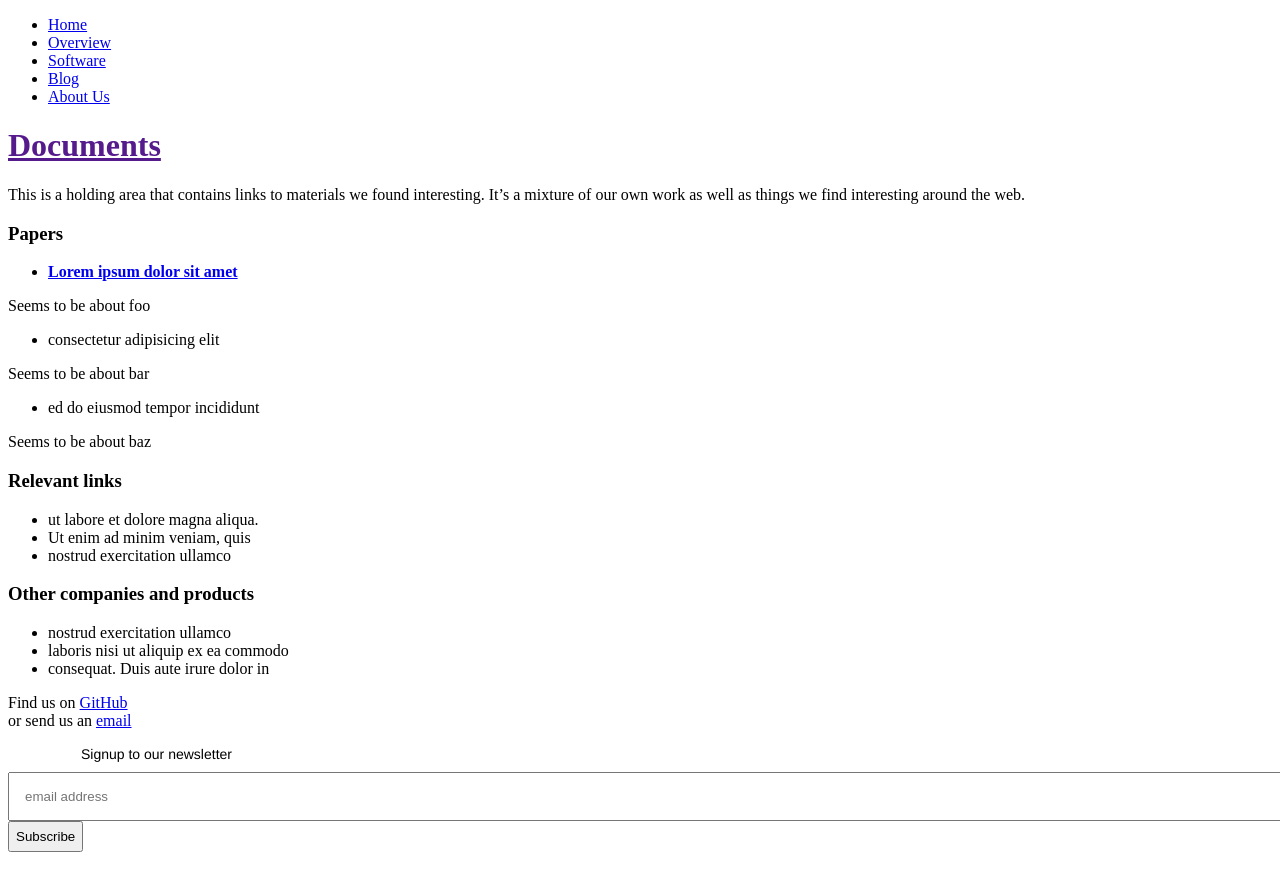
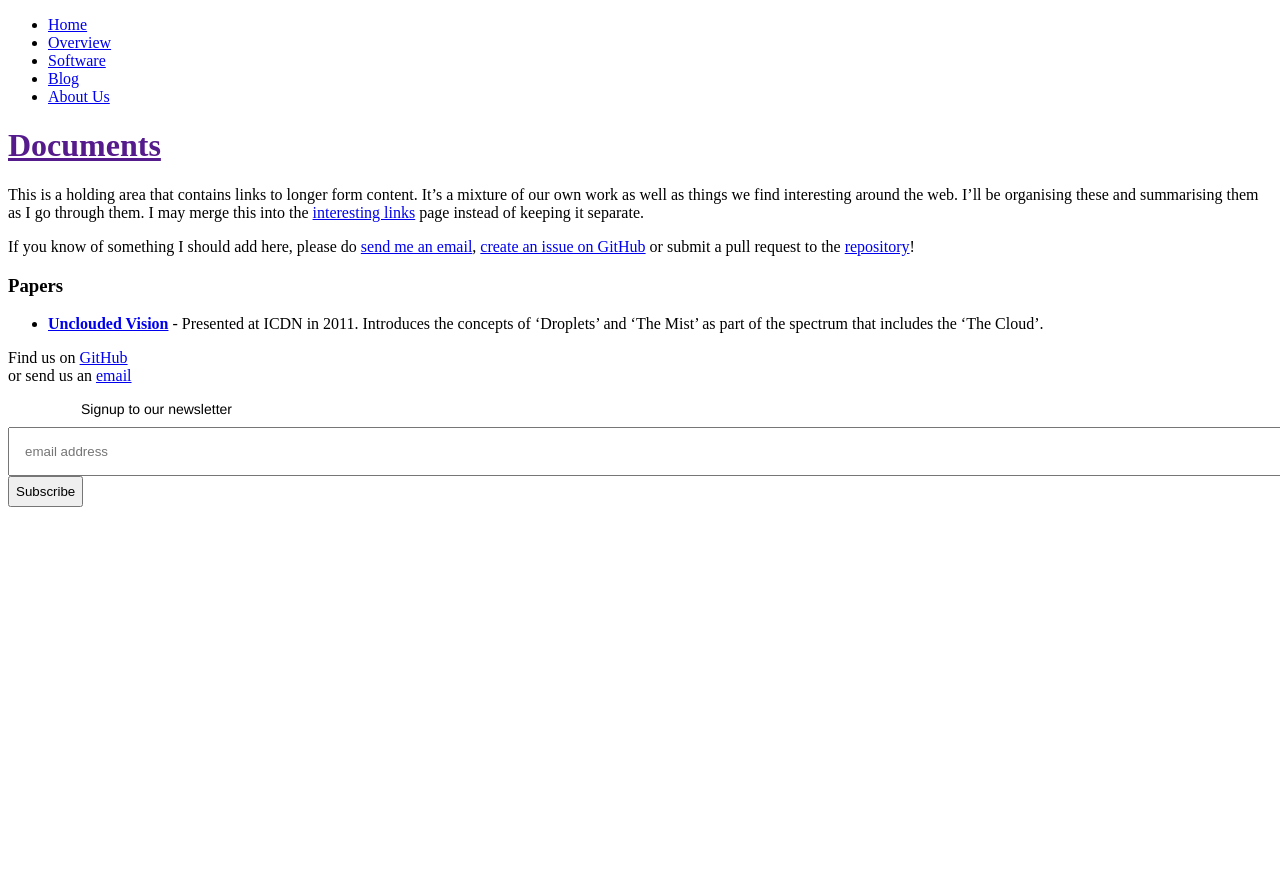
Before and after one commit to nymote/nymote.github.io, a Jekyll site: the page built from docs/index.md, in a window 1280 px wide. Shown: the top 891 px of the page. Built offline with Jekyll 4.4.1, drawn with Linux system fonts in a browser that asks for light colours; nearby versions of some CDN libraries; library files that are not in the unit come from our copies; comment, search, counter and statistics services are not loaded.

Commit message:
add docs pages for papers

```diff
--- a/docs/index.md
+++ b/docs/index.md
@@ -1,37 +1,28 @@
 ---
 layout: page
-title: Documents
-header: Documents
+title: "Documents"
+author: Amir Chaudhry
 ---
 {% include JB/setup %}
 
-This is a holding area that contains links to materials we found interesting.  It's a mixture of our own work as well as things we find interesting around the web.
+<div class="services-box">
+    <div style="float: right; margin-left: 20px;" class="icon">
+        <span class="icon-file-text"></span>
+    </div>
+</div>
 
+This is a holding area that contains links to longer form content. It's a mixture of our own work as well as things we find interesting around the web. I'll be organising these and summarising them as I go through them.  I may merge this into the [interesting links][] page instead of keeping it separate.
+
+If you know of something I should add here, please do
+[send me an email][amir-email],
+[create an issue on GitHub][issue] or
+submit a pull request to the [repository][]!
+
+[amir-email]: mailto:amir@nymote.com?subject=New%20link%20to%20consider!
+[issue]: https://github.com/nymote/nymote.github.io/issues/new
+[repository]: https://github.com/nymote/nymote.github.io
+[interesting links]: http://nymote.org/links
 
 ### Papers
 
-- **[Lorem ipsum dolor sit amet](#)**
-
-Seems to be about foo
-
-- consectetur adipisicing elit
-
-Seems to be about bar
-
-- ed do eiusmod tempor incididunt
-
-Seems to be about baz
-
-
-### Relevant links
-
-- ut labore et dolore magna aliqua.
-- Ut enim ad minim veniam, quis
-- nostrud exercitation ullamco
-
-
-### Other companies and products
-
-- nostrud exercitation ullamco
-- laboris nisi ut aliquip ex ea commodo
-- consequat. Duis aute irure dolor in
+- **[Unclouded Vision](/docs/2011-icdn-unclouded-vision.pdf)** - Presented at ICDN in 2011. Introduces the concepts of 'Droplets' and 'The Mist' as part of the spectrum that includes the 'The Cloud'.
```
